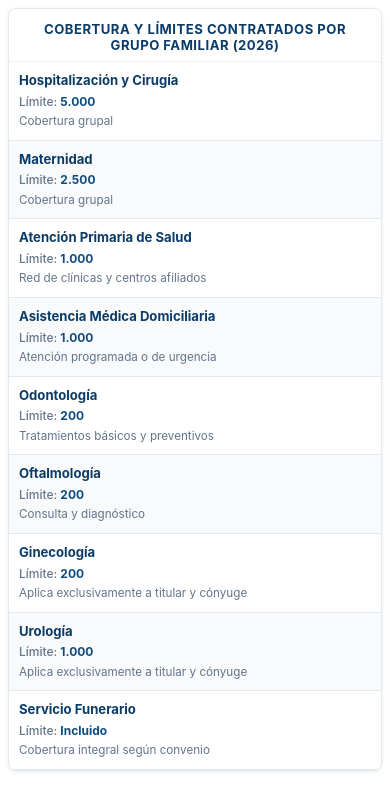
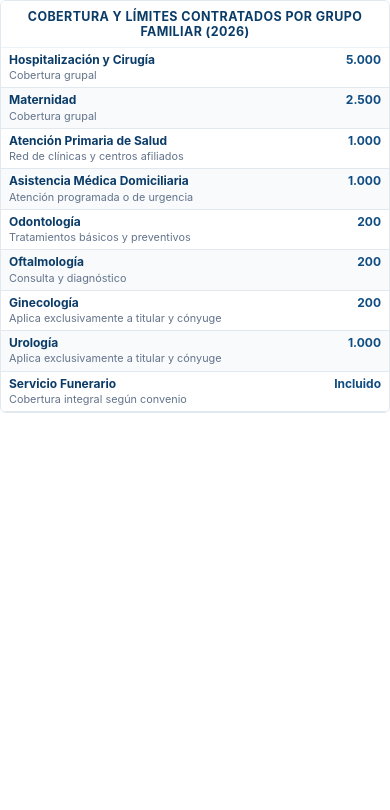
Before and after one commit to REPOUPTPC/talento_humano, a plain HTML site: page bienestar/tabla_optimizada.html in a window 390 px wide. Drawn offline with Linux system fonts and the light colour scheme.

Commit message:
Tabla Optimizada

```diff
--- a/bienestar/tabla_optimizada.html
+++ b/bienestar/tabla_optimizada.html
@@ -5,7 +5,6 @@
   <meta name="viewport" content="width=device-width, initial-scale=1.0">
   <title>Cobertura y Límites Contratados</title>
   <style>
-    /* Reset y ajuste de márgenes */
     * {
       box-sizing: border-box;
       margin: 0;
@@ -13,128 +12,101 @@
     }
 
     html, body {
-      font-family: -apple-system, BlinkMacSystemFont, "Segoe UI", Roboto, Helvetica, Arial, sans-serif;
+      font-family: -apple-system, BlinkMacSystemFont, "Segoe UI", Roboto, sans-serif;
       background-color: transparent;
       color: #334155;
-      padding: 4px;
+      padding: 0;
+      overflow: hidden !important; /* Desactiva el scroll del iframe */
     }
 
     .table-container {
       width: 100%;
       background: #ffffff;
-      border-radius: 8px;
-      box-shadow: 0 1px 4px rgba(0, 0, 0, 0.08);
+      border-radius: 6px;
       border: 1px solid #e2e8f0;
       overflow: hidden;
     }
 
-    /* Título / Caption */
     .table-title {
       background-color: #ffffff;
       color: #0b3c68;
-      font-size: 0.82rem;
+      font-size: 0.78rem;
       font-weight: 700;
       text-align: center;
       text-transform: uppercase;
-      letter-spacing: 0.5px;
-      padding: 12px 10px 8px 10px;
+      letter-spacing: 0.4px;
+      padding: 8px;
       border-bottom: 1px solid #edf2f7;
     }
 
     table {
       width: 100%;
       border-collapse: collapse;
-      font-size: 0.78rem;
+      font-size: 0.75rem;
     }
 
     thead th {
       background-color: #eaf4fd;
       color: #072a4a;
-      font-size: 0.72rem;
+      font-size: 0.7rem;
       font-weight: 700;
       text-transform: uppercase;
-      letter-spacing: 0.4px;
-      padding: 8px 12px;
+      padding: 6px 8px;
       border-bottom: 2px solid #b9ddfb;
     }
 
     td {
-      padding: 8px 12px;
+      padding: 5px 8px;
       border-bottom: 1px solid #edf2f7;
-      line-height: 1.35;
+      line-height: 1.2;
     }
 
-    tbody tr:nth-child(even) {
-      background-color: #f8fafc;
-    }
+    tbody tr:nth-child(even) { background-color: #f8fafc; }
+    tbody tr:last-child td { border-bottom: none; }
 
-    tbody tr:last-child td {
-      border-bottom: none;
-    }
+    .col-service { font-weight: 600; color: #0f4c81; }
+    .col-limit { text-align: center; font-weight: 700; color: #1e293b; }
+    .col-obs { color: #475569; }
+    .tag-included { color: #0284c7; font-weight: 700; }
 
-    /* Estilos de datos */
-    .col-service {
-      font-weight: 600;
-      color: #0f4c81;
-    }
-
-    .col-limit {
-      text-align: center;
-      font-weight: 700;
-      color: #1e293b;
-    }
-
-    .col-obs {
-      color: #475569;
-    }
-
-    .tag-included {
-      color: #0284c7;
-      font-weight: 700;
-    }
-
-    /* VISTA MÓVIL (Compacta en formato tarjeta para pantallas pequeñas) */
+    /* VISTA MÓVIL ULTRA COMPACTA (En una sola línea por filas) */
     @media (max-width: 580px) {
-      thead {
-        display: none;
-      }
+      thead { display: none; }
 
       tr {
-        display: flex;
-        flex-direction: column;
-        padding: 8px 10px;
+        display: grid;
+        grid-template-columns: 1fr auto; /* Columna izquierda auto, derecha ajustada */
+        gap: 2px 8px;
+        padding: 5px 8px;
         border-bottom: 1px solid #e2e8f0;
       }
 
       td {
-        padding: 2px 0 !important;
+        padding: 0 !important;
         border: none !important;
       }
 
-      /* Fila 1: Nombre del servicio */
+      /* Servicio / Especialidad */
       td:nth-child(1) {
-        font-size: 0.82rem;
+        grid-column: 1 / 2;
+        font-size: 0.75rem;
         font-weight: 700;
         color: #0b3c68;
       }
 
-      /* Fila 2: Límite con prefijo */
+      /* Límite Contratado */
       td:nth-child(2) {
-        text-align: left !important;
+        grid-column: 2 / 3;
+        text-align: right !important;
         font-size: 0.75rem;
         font-weight: 700;
         color: #0f4c81;
       }
 
-      td:nth-child(2)::before {
-        content: "Límite: ";
-        color: #64748b;
-        font-weight: 500;
-      }
-
-      /* Fila 3: Observaciones */
+      /* Observaciones */
       td:nth-child(3) {
-        font-size: 0.73rem;
+        grid-column: 1 / 3;
+        font-size: 0.68rem;
         color: #64748b;
       }
     }
@@ -148,7 +120,7 @@
       <thead>
         <tr>
           <th style="text-align: left;">Servicio / Especialidad</th>
-          <th style="text-align: center; width: 120px;">Límite Contratado</th>
+          <th style="text-align: center; width: 110px;">Límite Contratado</th>
           <th style="text-align: left;">Observaciones</th>
         </tr>
       </thead>
@@ -202,7 +174,5 @@
     </table>
   </div>
 
-  <!-- Script para la comunicación con Google Sites -->
-  <script src="https://cdnjs.cloudflare.com/ajax/libs/iframe-resizer/4.3.2/iframeResizer.contentWindow.min.js"></script>
 </body>
 </html>
```
